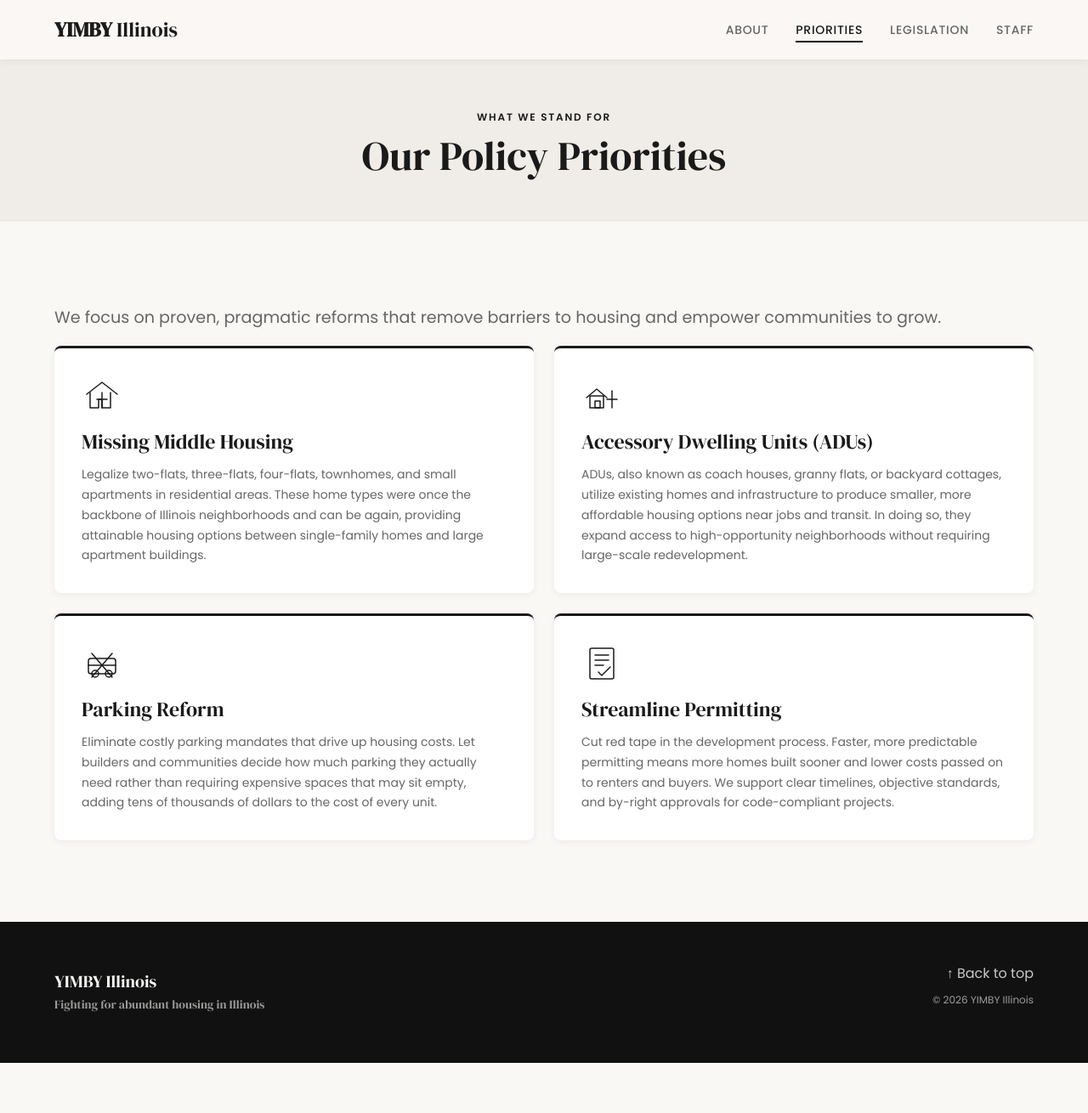
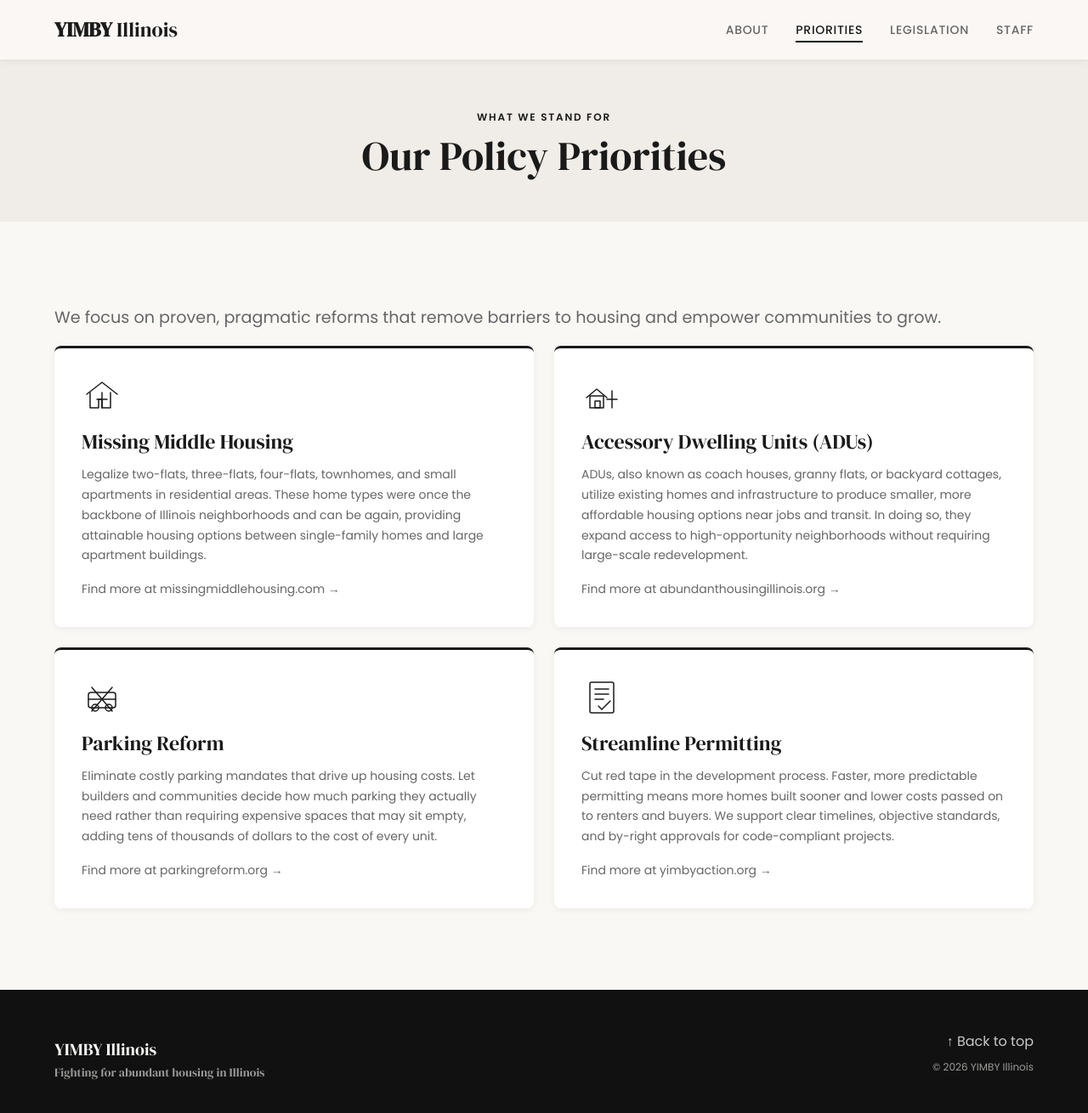
Before and after one commit to AbundantHousingIllinois/yimby-illinois, a Jekyll site: the page built from priorities.html, in a window 1280 px wide and 1331 px high. Shown: the top 1310 px of the window at 85% size. Built offline with Jekyll 4.4.1, drawn with Linux system fonts in a browser that asks for light colours.

Commit message:
Add 'find more' links to each priority card
Co-Authored-By: Claude Opus 4.6 (1M context) <noreply@anthropic.com>

```diff
--- a/_sass/_sections.scss
+++ b/_sass/_sections.scss
@@ -89,6 +89,20 @@
     font-size: $type-small;
     color: $color-text-muted;
     margin-bottom: 0;
+  }
+}
+
+.card__link {
+  margin-top: 1rem;
+
+  a {
+    font-size: $type-small;
+    color: $color-text-muted;
+    text-decoration: none;
+
+    &:hover {
+      text-decoration: underline;
+    }
   }
 }
 
--- a/priorities.html
+++ b/priorities.html
@@ -27,6 +27,7 @@ permalink: /priorities/
         </div>
         <h3>Missing Middle Housing</h3>
         <p>Legalize two-flats, three-flats, four-flats, townhomes, and small apartments in residential areas. These home types were once the backbone of Illinois neighborhoods and can be again, providing attainable housing options between single-family homes and large apartment buildings.</p>
+        <p class="card__link"><a href="https://missingmiddlehousing.com/about-2/" target="_blank" rel="noopener">Find more at missingmiddlehousing.com &rarr;</a></p>
       </div>
       <div class="card">
         <div class="card__icon">
@@ -40,6 +41,7 @@ permalink: /priorities/
         </div>
         <h3>Accessory Dwelling Units (ADUs)</h3>
         <p>ADUs, also known as coach houses, granny flats, or backyard cottages, utilize existing homes and infrastructure to produce smaller, more affordable housing options near jobs and transit. In doing so, they expand access to high-opportunity neighborhoods without requiring large-scale redevelopment.</p>
+        <p class="card__link"><a href="https://abundanthousingillinois.org/resources/accessory-dwelling-units-faq/" target="_blank" rel="noopener">Find more at abundanthousingillinois.org &rarr;</a></p>
       </div>
       <div class="card">
         <div class="card__icon">
@@ -54,6 +56,7 @@ permalink: /priorities/
         </div>
         <h3>Parking Reform</h3>
         <p>Eliminate costly parking mandates that drive up housing costs. Let builders and communities decide how much parking they actually need rather than requiring expensive spaces that may sit empty, adding tens of thousands of dollars to the cost of every unit.</p>
+        <p class="card__link"><a href="https://parkingreform.org/what-is-parking-reform/" target="_blank" rel="noopener">Find more at parkingreform.org &rarr;</a></p>
       </div>
       <div class="card">
         <div class="card__icon">
@@ -67,6 +70,7 @@ permalink: /priorities/
         </div>
         <h3>Streamline Permitting</h3>
         <p>Cut red tape in the development process. Faster, more predictable permitting means more homes built sooner and lower costs passed on to renters and buyers. We support clear timelines, objective standards, and by-right approvals for code-compliant projects.</p>
+        <p class="card__link"><a href="https://yimbyaction.org/solutions/streamline-permitting/" target="_blank" rel="noopener">Find more at yimbyaction.org &rarr;</a></p>
       </div>
     </div>
   </div>
```
